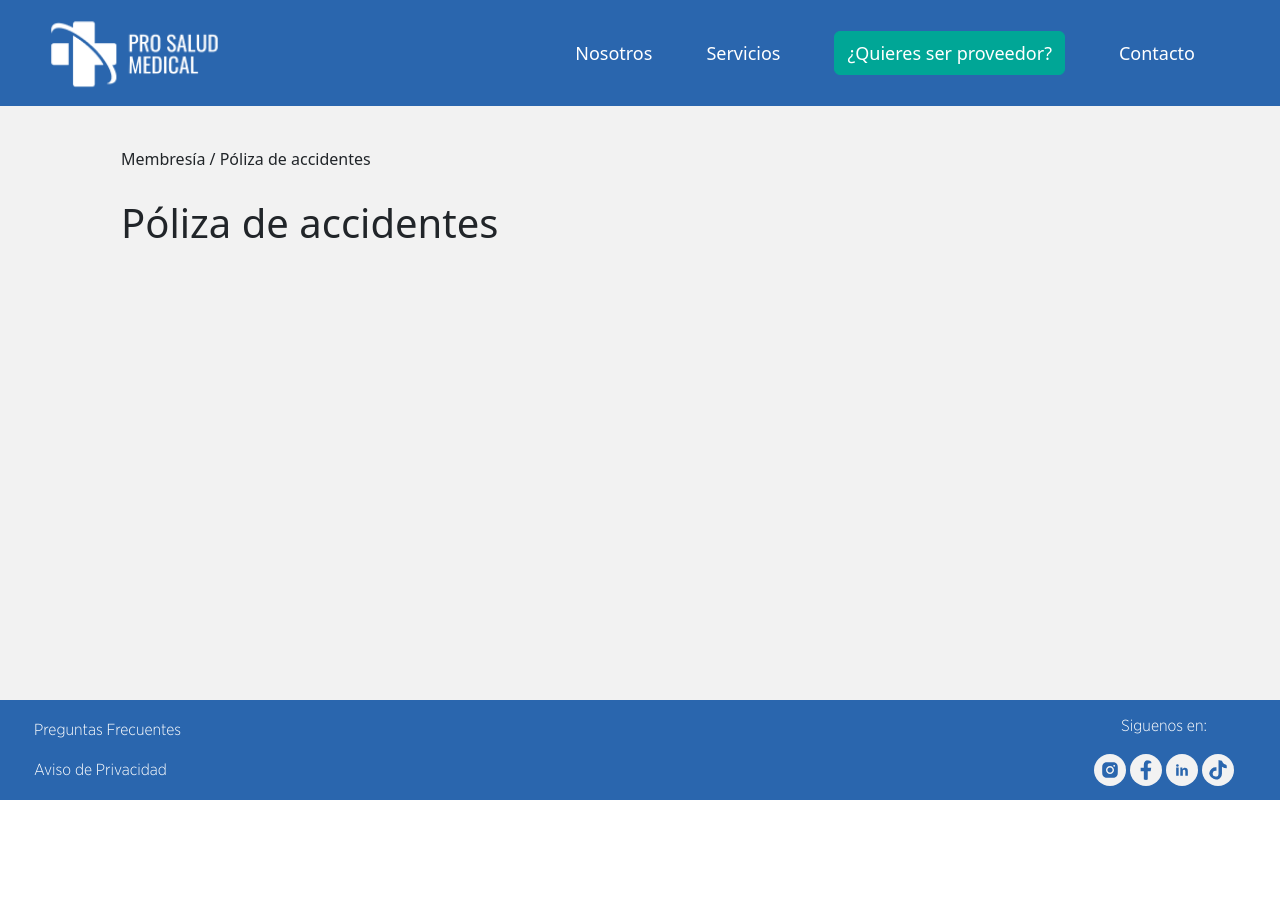
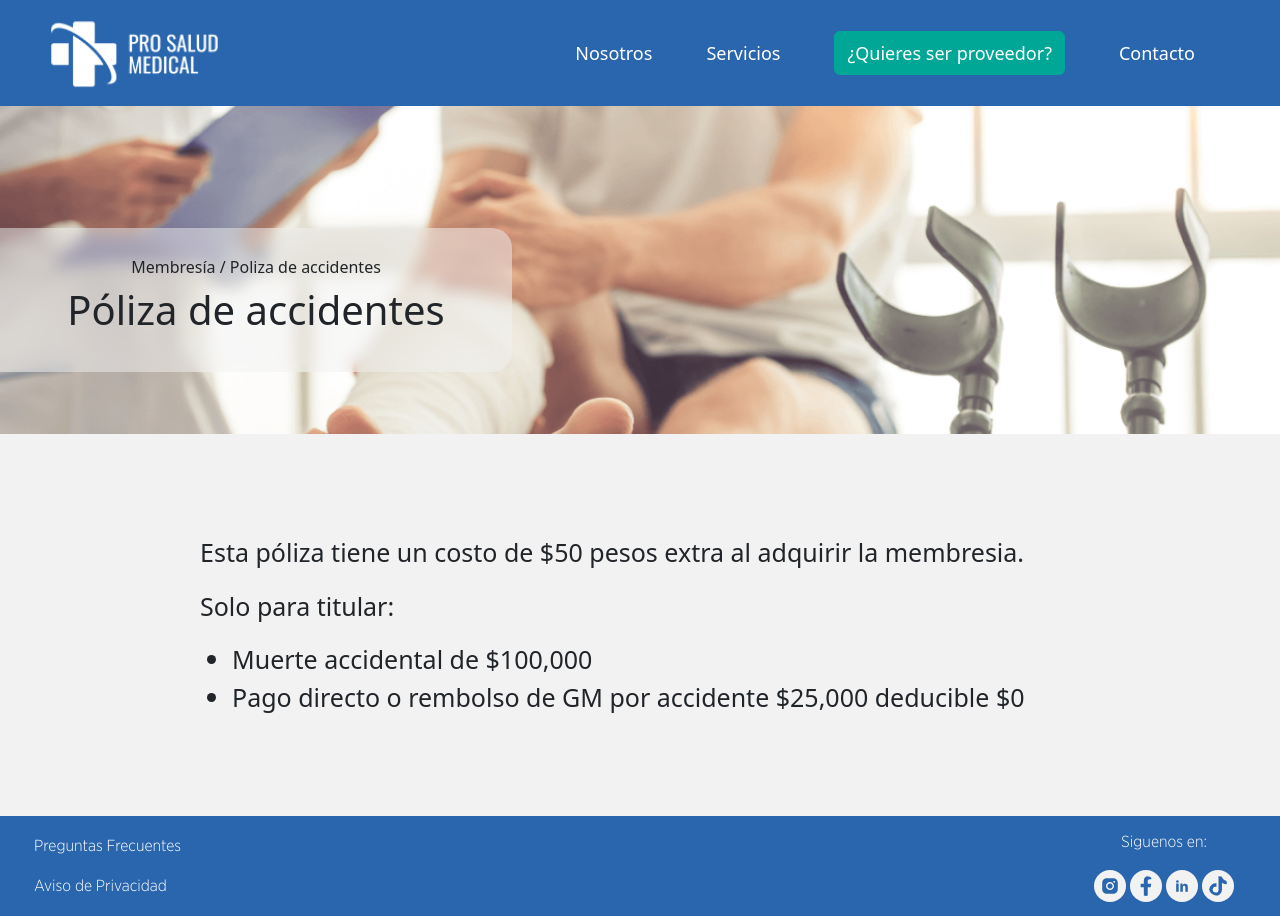
Before and after one commit to MrFontina/ProSaludMedical, a React (Create React App) app: page /servicios/polizas in a window 1280 px wide. Before the commit the page ends 800 px from the top, so only its background shows below. Built offline with nearby package versions, Linux system fonts and the light colour scheme.

Commit message:
accidentes

```diff
--- a/src/Componentes/Polizas.js
+++ b/src/Componentes/Polizas.js
@@ -1,12 +1,27 @@
 import React from "react";
+import ComponenteAsistencias from "./ComponenteAsistencias";
 
 const Polizas = () =>{
     return(
         <>
-        <div className="titleMembresia">
-                <h4>Membresía / Póliza de accidentes</h4>
-                <h2>Póliza de accidentes</h2>
-            </div>
+        <ComponenteAsistencias
+        img={{ backgroundImage: `url(${process.env.PUBLIC_URL
+            + "/Images/polizaaccidentes.webp"})`}}
+            title="Póliza de accidentes"
+            subtitle="Membresía / Poliza de accidentes"
+        />
+        <article className='articleAsistencias'>
+            <p>
+            Esta póliza tiene un costo de $50 pesos extra al adquirir la membresia.
+            </p>
+            <p>
+            Solo para titular:
+            </p>
+            <ul>
+                <li>Muerte accidental de $100,000</li>
+                <li>Pago directo o rembolso de GM por accidente $25,000 deducible $0</li>
+            </ul>
+        </article>
         </>
     )
 }
```
Also changed, not shown: public/Images/polizaaccidentes.webp (added).
